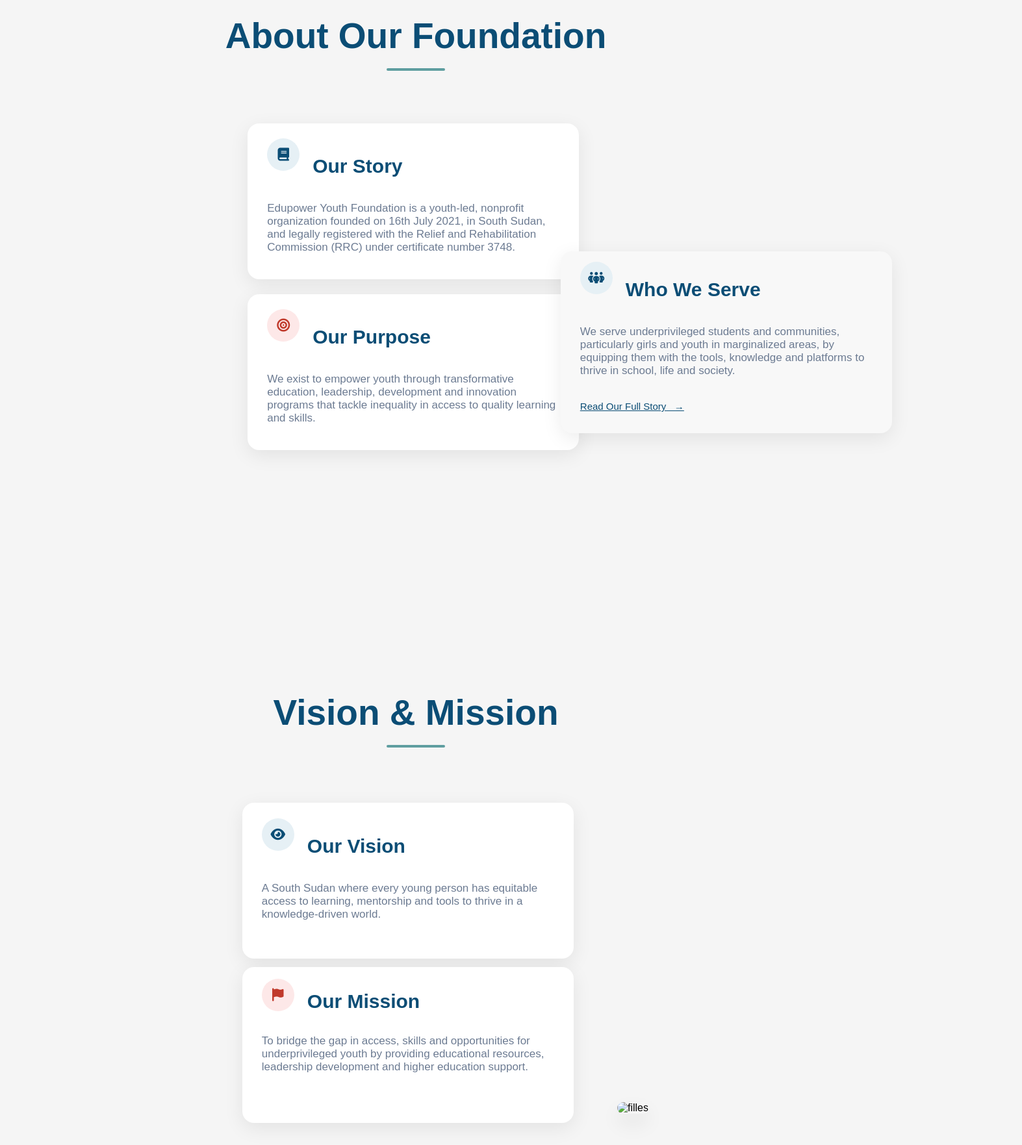
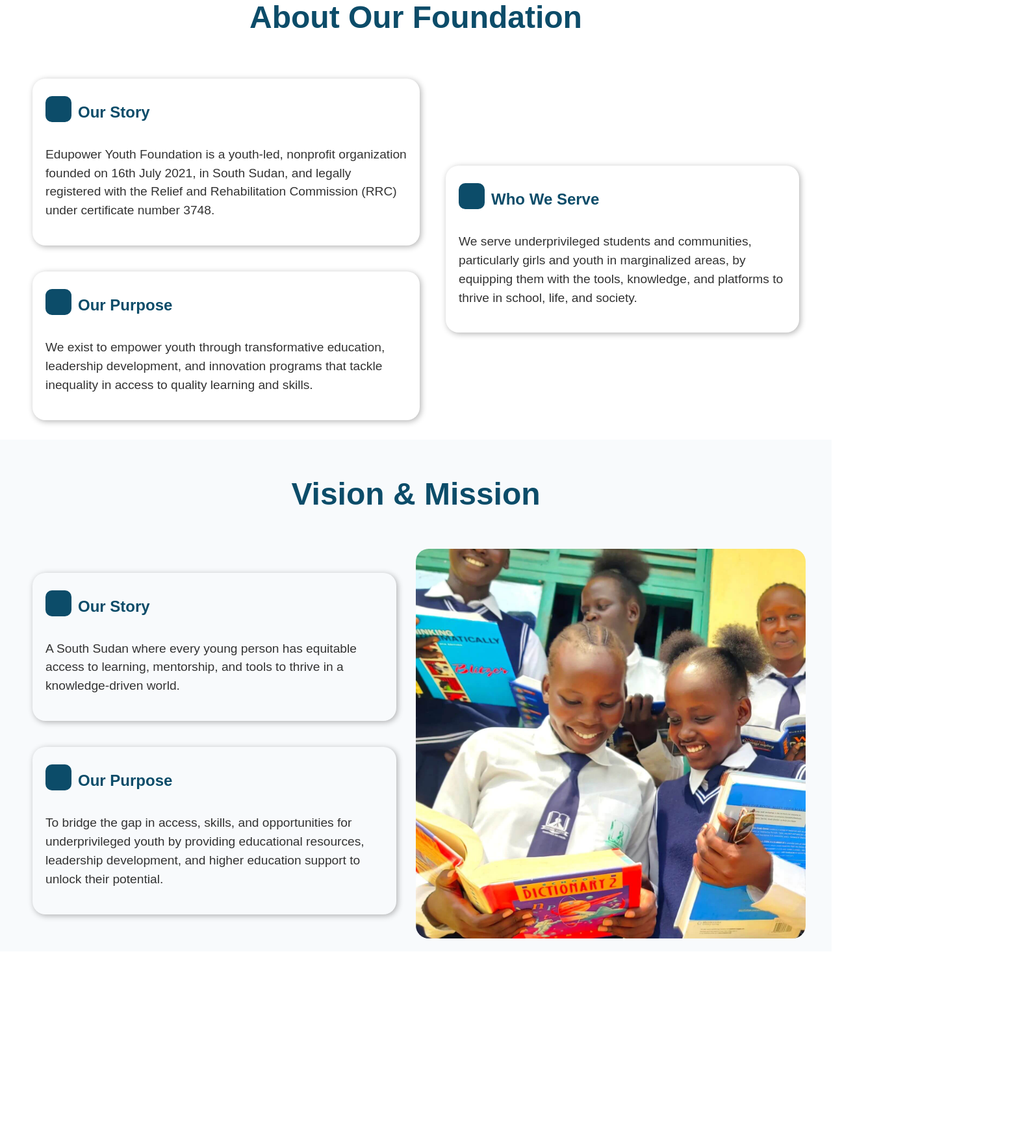
Before and after one commit to kuiateserena-sys/Monsite, a plain HTML site: page index.html in a window 1280 px wide. Shown: the part 57-1820 px from the top of the page at 65% size, 1573 px wide, since content can reach past the window. After the commit the page ends 1522 px from the top, so only its background shows below. Drawn offline with Linux system fonts and the light colour scheme.

Commit message:
ajout des modifications html css

```diff
--- a/index.html
+++ b/index.html
@@ -3,8 +3,7 @@
 
 <head>
     <meta charset="UTF-8">
-    <link rel="stylesheet" href="styles/Exsw.css">
-    <link rel="stylesheet" href="styles/Responsive.css">
+    <link rel="stylesheet" href="styles/style.css">
     <link rel="stylesheet" href="https://cdnjs.cloudflare.com/ajax/libs/font-awesome/6.5.1/css/all.min.css">
     <meta name="viewport" content="width=device-width, initial-scale=1.0">
 
@@ -12,216 +11,96 @@
 </head>
 
 <body>
-    <div class="main-container">
+    <div class="container">
         <section class="about">
-            <div class="title">
             <h1>About Our Foundation</h1>
-                <span></span>
+            <div class="container-box">
+                <div class="box">
+                    <div class="content">
+                        <div class="header">
+                            <div class="icon"></div>
+                            <h2>Our Story</h2>
                         </div>
+                        <p>
+                            Edupower Youth Foundation is a youth-led, nonprofit organization founded on 16th July 2021,
+                            in South Sudan, and legally registered with the Relief and Rehabilitation Commission (RRC)
+                            under certificate number 3748.
+                        </p>
 
+                    </div>
+                    <div class="content">
+                        <div class="header">
+                            <div class="icon"></div>
+                            <h2>Our Purpose</h2>
+                        </div>
+                        <p>
+                            We exist to empower youth through transformative education, leadership development, and
+                            innovation programs that tackle inequality in access to quality learning and skills.
+                        </p>
 
-            <div class="container">
-
-                <div class="left">
-                    <div class="card"><br><br><br>
-                        <div class="icon" style="margin-top: -70px"><i class="fa-solid fa-book"></i></div>
-
-                        <h3> Our Story</h3>
-                        <p>Edupower Youth Foundation is a youth-led, nonprofit
-                            organization founded on 16th July 2021, in South Sudan, and
-                            legally registered with the Relief and Rehabilitation
-                            Commission (RRC) under certificate number 3748.</p>
                     </div>
 
                 </div>
-
-                <div class="card"><br><br><br>
-                    <div class="icon red"><i class="fa-solid fa-bullseye"></i>
+                <div class="box">
+                    <div class="content">
+                        <div class="header">
+                            <div class="icon"></div>
+                            <h2>Who We Serve</h2>
                         </div>
-                    <h3>Our Purpose</h3>
-                    <p> We exist to empower youth through
-                        transformative education, leadership,
-                        development and innovation programs that
-                        tackle inequality in access to quality
-                        learning and skills. </p>
-
-                </div>
-            </div>
-    </div>
-
-    <div class="right">
-        <div class="card" style="left: 850px; top: -410px;height: 280px;background-color: rgb(248, 248, 248);">
-            <br><br><br>
-            <div class="icon"><i class="fa-solid fa-people-group"></i></div>
-            <h3>Who We Serve</h3>
-            <p>We serve underprivileged students and
-                communities, particularly girls and youth
-                in marginalized areas, by equipping them
-                with the tools, knowledge and platforms
-                to thrive in school, life and society.</p><br><br>
-
-            <a href="#" style="font-size: 15px; font-family: Arial, Helvetica, sans-serif; color:#0b4d75;">Read Our
-                Full Story &nbsp; →</a>
-        </div>
-    </div>
-    </div>
-
-    </section><br><br>
-
-
-    <section class="Vision">
-        <div class="vision-title">
-            <h2 style="font-size: 55px;color:#0b4d75;text-align: center; margin-top: -60px;">Vision & Mission </h2>
-            <span></span><br><br><br>
-        </div>
-
-        <div class="vision-container">
-            <div class="vision-left">
-                <div class="card" style="left: 360px;"><br><br>
-                    <div class="icon blue"><i class="fa-solid fa-eye"></i> </div>
-                    <h3>Our Vision</h3>
-
-                    <p> A South Sudan where every young person has equitable
-                        access to learning, mentorship and tools to thrive
-                        in a knowledge-driven world.</p>
+                        <p>
+                            We serve underprivileged students and communities, particularly girls and youth in
+                            marginalized areas, by equipping them with the tools, knowledge, and platforms to thrive in
+                            school, life, and society.
+                        </p>
 
                     </div>
 
-
-                <div class="card" style="left: 360px;">
-
-                    <h3>Our Mission</h3>
-                    <div class="icon red"><i class="fa-solid fa-flag"></i> </div>
-
-                    <p>
-                        To bridge the gap in access, skills and opportunities
-                        for underprivileged youth by providing educational
-                        resources, leadership development and higher
-                        education support.
-                    </p>
-
-
-
-                </div>
-            </div>
-        </div>
-
-
-        <div class="right">
-            <div class="vision-right">
-                <img src="grils-reading-dictionary.jpeg" alt="filles" ;
-                    style="width: 410px; height: 480px;  margin-left: 950px; margin-top: -2000px; border-radius: 15px;box-shadow: 0 15px 30px rgba(0,0,0,0.08);transform: translateY(-45px);">
-
-            </div>
-        </div>
-
-    </section>
-    <br>
-
-    <section class="our-strategic">
-        <div class="title-our strategic"><br><br><br><br>
-            <h2 style="font-size: 55px; color:#0b4d75; text-align: center;">Our Strategic Focus</h2>
-            <span></span><br><br><br>
-        </div>
-
-        <div class="our-strategic-container">
-            <div class="our strategic left"></div>
-            <div class="card" style="width: 550px; height: 350px; left: 400px;"> <br><br>
-                <div class="icon blue"><i class="fa-solid fa-lightbulb"></i></div>
-
-                <h3 style="font-size: 30px;">Strategic Objectives</h3><br>
-                <ul>
-                    <li>Promote practical and inclusive education across South Sudan.</li><br>
-                    <li>Equip youth with 21st-century skills in leadership, entrepreneurship, and digital literacy.</li>
-                    <br>
-                    <li>Foster community-driven solutions through education and innovation.</li> <br>
-                    <li>Build sustainable learning environments in underserved areas.</li> <br>
-
-                </ul>
-            </div>
-
-            <div class="our strategic right"></div>
-            <div class="card" style="width: 550px; height: 350px; left: 1000px; top: -370px;"><br><br>
-                <div class="icon red"><i class="fa-solid fa-flag-checkered"></i></div>
-
-                <h3 style="font-size: 30px;">Strategic Goals by 2030</h3><br>
-                <ul>
-                    <li>Build 10 youth learning hubs across 10 states</li><br>
-                    <li>Established & support 25 schools with libraries in underserved communities</li><br>
-                    <li>Train 10,000 youth in entrepreneurial leadership and peacebuilding by 2035</li><br>
-                    <li>Train 250 global scholarships and opportunitiesq</li><br>
-
-                </ul>
                 </div>
 
             </div>
         </section>
 
-    <br>
-    <br>
-    <br>
+        <div class="flex-vision">
 
+            <section class="vison">
+                <h1>Vision & Mission</h1>
+                <div class="container-box-2">
+                    <div class="box">
+                        <div class="content">
+                            <div class="header">
+                                <div class="icon"></div>
+                                <h2>Our Story</h2>
+                            </div>
+                            <p>
+                                A South Sudan where every young person has equitable access to learning, mentorship, and
+                                tools to thrive in a knowledge-driven world.
+                            </p>
 
-    <section class="programs">
+                        </div>
+                        <div class="content">
+                            <div class="header">
+                                <div class="icon"></div>
+                                <h2>Our Purpose</h2>
+                            </div>
+                            <p>
+                                To bridge the gap in access, skills, and opportunities for underprivileged youth by
+                                providing educational resources, leadership development, and higher education support to
+                                unlock their potential.
 
-        <h2 style="font-size: 55px; color:#0b4d75; text-align: center;">Our Key Programs</h2>
-        <span></span><br><br><br>
-
-        <div class="cards">
-
-            <div class="card" style="width: 360px; height: 450px; left: 400px;"><br><br><br>
-                <div class="icon blue"><i class="fa-solid fa-book-open"></i></div>
-
-                <h3 style="font-size: 20px;">National Library <br>and Learning Hubs <br> Program</h3>
-                <p style="font-size: 16px;">
-                    Establishing community-based learning hubs with access
-                    to books, digital tools, and skill-based learning.
-                </p><br>
-
-                <img src="library.jpeg" alt="livres" width="300px" ; height="200px">
                         </div>
 
-            <div class="card" style="width: 360px; height: 450px; left: 800px; top: -470px;"><br><br><br>
+                    </div>
+                    <div class="box">
+                        <img src="assets/images/grils-reading-dictionary.jpeg" alt="">
 
-
-                <div class="icon red"><i class="fa-solid fa-award"></i>
-                    <i class="fa-solid fa-award"></i>
                     </div>
 
-                <h3 style="font-size: 20px;">Entrepreneurial <br>Leadership Program</h3>
-
-                <p style="font-size: 16px;">
-                    Training youth in entrepreneurial leadership and
-                    peacebuilding to become job creators and changemakers.
-                </p><br>
-
-                <img src="give-donation.jpeg" alt="adultes" width="300px" ; height="200px">
+                </div>
+            </section>
         </div>
     </div>
 
 
-        <div class="card" style="width: 360px; height: 450px; left: 1200px; top: -940px;"><br><br><br>
-
-            <div class="icon green"><i class="fa-solid fa-users"></i>
-            </div>
-
-            <h3 style="font-size: 20px;">Power Scholars <br> Program</h3>
-            <p style="font-size: 16px;">
-                Mentorship and support for marginalized youth to improve
-                access to career guidance and scholarships.
-            </p><br>
-
-            <img src="gril-reading.jpeg" alt="eleve" width="300px" ; height="230px">
-        </div>
-
-
-        <div class="btn">
-            <a>Explore All Programs &nbsp;→ </a>
-        </div>
-        </div>
-    </section>
-
-    </div>
 
 </body>
 
--- /dev/null
+++ b/styles/style.css
@@ -0,0 +1,102 @@
+body {
+    font-family: Arial, sans-serif;
+    margin: 0;
+    padding: 0;
+}
+
+/* .container {
+    max-width: 1200px;
+    margin: 0 auto;
+    padding: 20px;
+} */
+
+.flex-vision {
+    background-color: #f8fafc;
+
+}
+
+.vison {
+    max-width: 1200px;
+    margin: 0 auto;
+    padding: 20px;
+}
+
+.about {
+    max-width: 1200px;
+    margin: 0 auto;
+    padding: 20px;
+}
+
+h1 {
+    font-size: 3rem;
+    margin-bottom: 10px;
+    line-height: 1;
+    font-weight: bold;
+    text-align: center;
+    color: #0c4c69;
+}
+
+.container-box {
+    display: flex;
+    margin-top: 60px;
+    gap: 20px;
+}
+
+.content {
+    padding: 20px;
+    margin: 10px;
+    box-shadow: 2px 2px 10px rgba(0, 0, 0, 0.3);
+    border-radius: 20px;
+}
+
+.header {
+    font-size: 1rem;
+    margin-bottom: 10px;
+    line-height: 1;
+    font-weight: bold;
+    color: #0c4c69;
+}
+
+p {
+    font-size: 1rem;
+    line-height: 1.5;
+    color: #333;
+    font-size: 1.2rem;
+}
+
+.box {
+    display: flex;
+    flex-direction: column;
+    gap: 20px;
+    justify-content: center;
+
+}
+
+.icon {
+    width: 40px;
+    height: 40px;
+    border-radius: 10px;
+    background-color: #0c4c69;
+    margin-bottom: 10px;
+}
+
+.header {
+    display: flex;
+    align-items: center;
+    gap: 10px;
+}
+
+.container-box-2 {
+    display: flex;
+    margin-top: 60px;
+    gap: 20px;
+}
+
+.container-box-2 > div {
+    width: 50%;
+
+}
+
+.container-box-2 img {
+    border-radius: 20px;
+}
```
Lines whose indentation alone changed are shown as unchanged.
